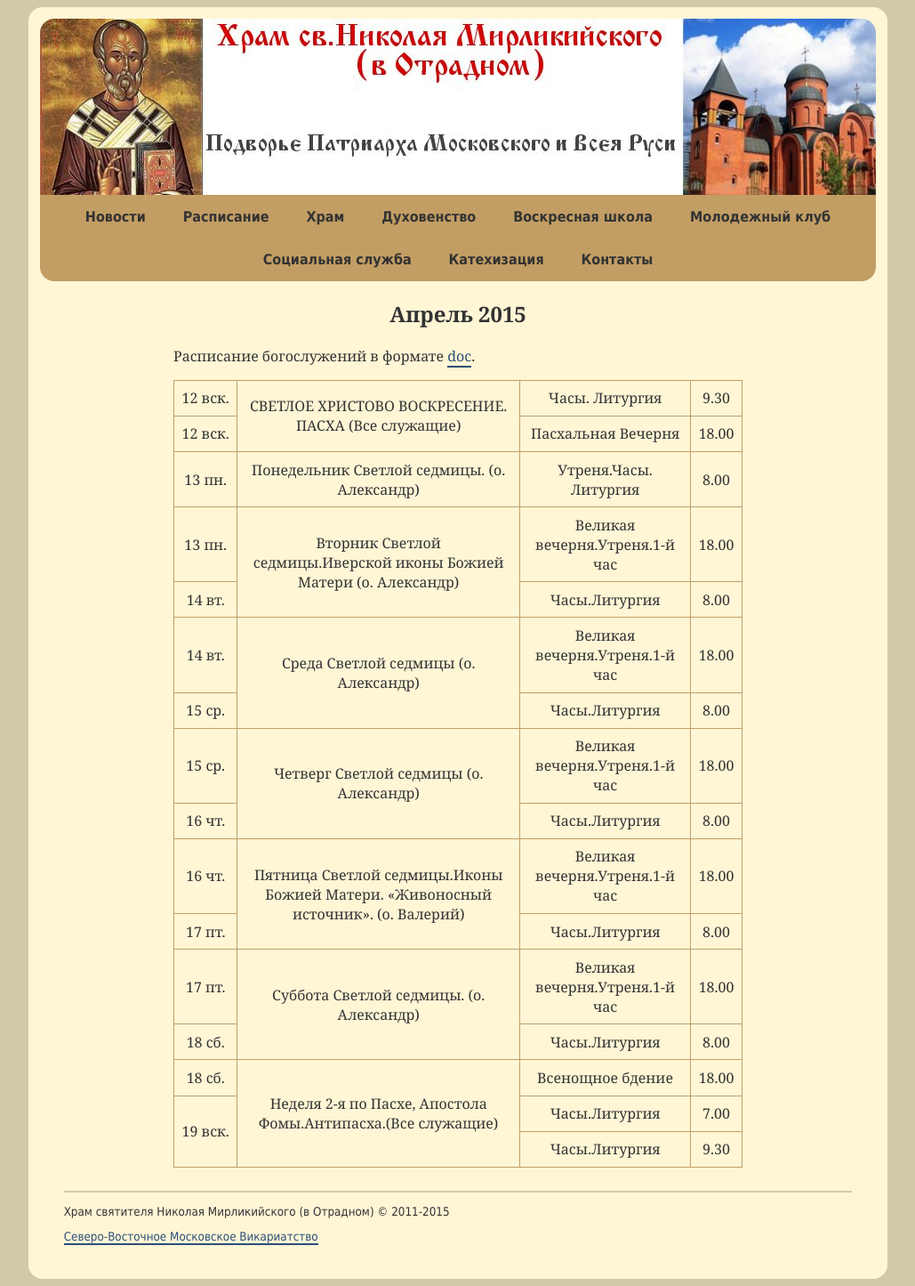
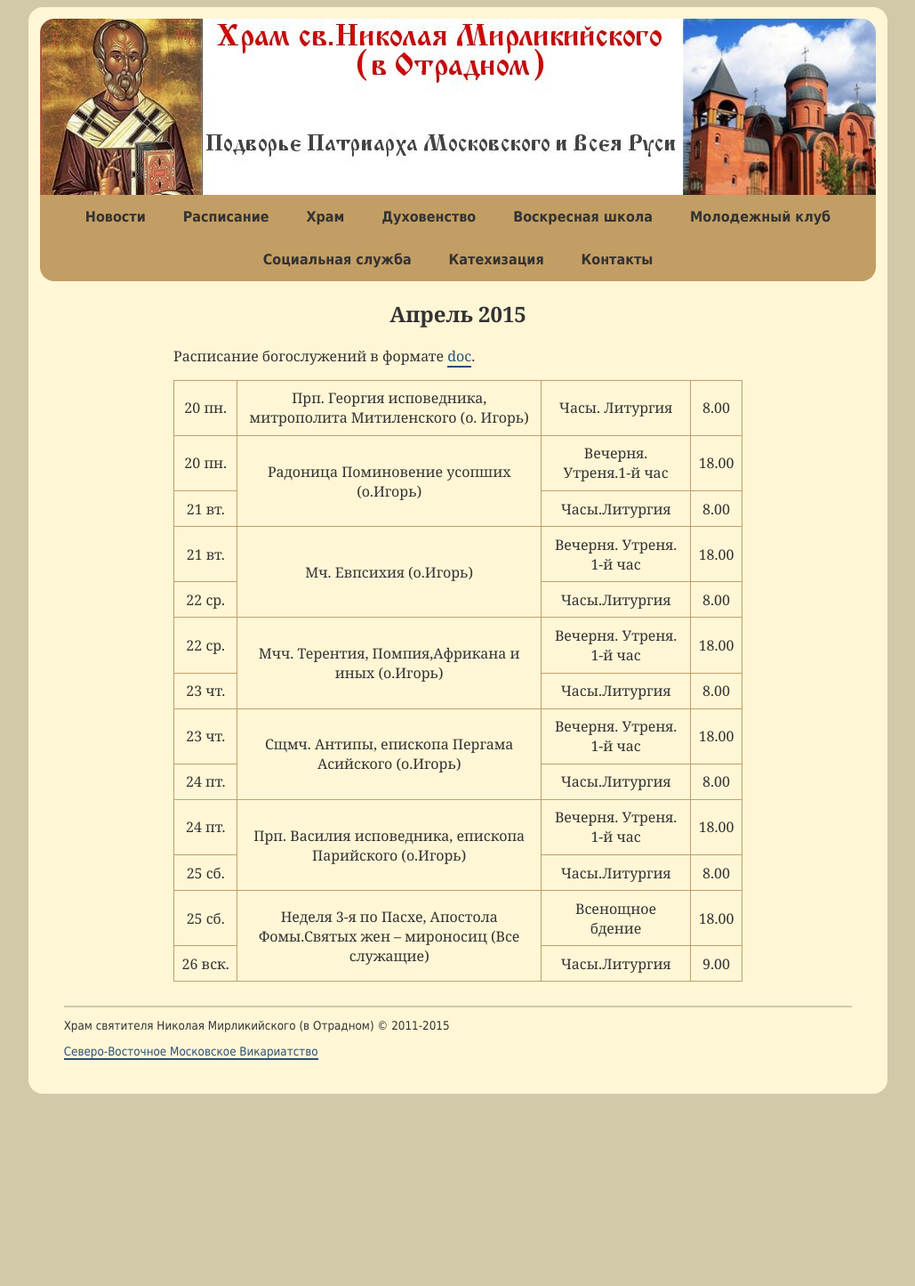
Before and after one commit to hramotradnoe/hramotradnoe.github.io, a Jekyll site: the page built from schedule/index.html, in a window 1280 px wide. Shown: the whole page at 89% size, without its empty margins (125-1154 px from the left). Built offline with Jekyll 4.4.1, drawn with Linux system fonts in a browser that asks for light colours; after the commit the page ends 1237 px from its top, so only the background shows below that.

Commit message:
обновлено расписание

```diff
--- a/_data/schedule.yml
+++ b/_data/schedule.yml
@@ -1,67 +1,56 @@
 period: Апрель 2015
 link: https://docs.google.com/document/d/1GUaF_9P8RQ9D1x63GHTyQcBKL2tczU2zryXDWHGz3gg/edit?pli=1
 timetable:
- - description : "СВЕТЛОЕ ХРИСТОВО ВОСКРЕСЕНИЕ. ПАСХА (Все служащие)"
+ - description : "Прп. Георгия исповедника, митрополита Митиленского (о. Игорь)"
    services    :
-      - day   : 12&nbsp;вск.
-        time  : '9.30'
+      - day   : 20&nbsp;пн.
+        time  : '8.00'
         title : "Часы. Литургия"
-      - day   : 12&nbsp;вск.
+ - description : "Радоница Поминовение усопших (о.Игорь)"
+   services    :
+      - day   : 20&nbsp;пн.
         time  : '18.00'
-        title : "Пасхальная Вечерня"
- - description : "Понедельник Светлой седмицы. (о. Александр)"
-   services    :
-      - day   : 13&nbsp;пн.
-        time  : '8.00'
-        title : "Утреня.Часы. Литургия"
- - description : "Вторник Светлой седмицы.Иверской иконы Божией Матери (о. Александр)"
-   services    :
-      - day   : 13&nbsp;пн.
-        time  : '18.00'
-        title : "Великая вечерня.Утреня.1-й час"
-      - day   : 14&nbsp;вт.
+        title : "Вечерня. Утреня.1-й час"
+      - day   : 21&nbsp;вт.
         time  : '8.00'
         title : "Часы.Литургия"
- - description : "Среда Светлой седмицы (о. Александр)"
+ - description : "Мч. Евпсихия (о.Игорь)"
    services    :
-      - day   : 14&nbsp;вт.
+      - day   : 21&nbsp;вт.
         time  : '18.00'
-        title : "Великая вечерня.Утреня.1-й час"
-      - day   : 15&nbsp;ср.
+        title : "Вечерня. Утреня. 1-й час"
+      - day   : 22&nbsp;ср.
         time  : '8.00'
         title : "Часы.Литургия"
- - description : "Четверг Светлой седмицы (о. Александр)"
+ - description : "Мчч. Терентия, Помпия,Африкана и иных (о.Игорь)"
    services    :
-      - day   : 15&nbsp;ср.
+      - day   : 22&nbsp;ср.
         time  : '18.00'
-        title : "Великая вечерня.Утреня.1-й час"
-      - day   : 16&nbsp;чт.
+        title : "Вечерня. Утреня. 1-й час"
+      - day   : 23&nbsp;чт.
         time  : '8.00'
         title : "Часы.Литургия"
- - description : "Пятница Светлой седмицы.Иконы Божией Матери. «Живоносный источник». (о. Валерий)"
+ - description : "Сщмч. Антипы, епископа Пергама Асийского (о.Игорь)"
    services    :
-      - day   : 16&nbsp;чт.
+      - day   : 23&nbsp;чт.
         time  : '18.00'
-        title : "Великая вечерня.Утреня.1-й час"
-      - day   : 17&nbsp;пт.
+        title : "Вечерня. Утреня. 1-й час"
+      - day   : 24&nbsp;пт.
         time  : '8.00'
         title : "Часы.Литургия"
- - description : "Суббота Светлой седмицы. (о. Александр)"
+ - description : "Прп. Василия исповедника, епископа Парийского (о.Игорь)"
    services    :
-      - day   : 17&nbsp;пт.
+      - day   : 24&nbsp;пт.
         time  : '18.00'
-        title : "Великая вечерня.Утреня.1-й час"
-      - day   : 18&nbsp;сб.
+        title : "Вечерня. Утреня. 1-й час"
+      - day   : 25&nbsp;сб.
         time  : '8.00'
         title : "Часы.Литургия"
- - description : "Неделя 2-я по Пасхе, Апостола Фомы.Антипасха.(Все служащие)"
+ - description : "Неделя 3-я по Пасхе, Апостола Фомы.Святых жен – мироносиц (Все служащие)"
    services    :
-      - day   : 18&nbsp;сб.
+      - day   : 25&nbsp;сб.
         time  : '18.00'
         title : "Всенощное бдение"
-      - day   : 19&nbsp;вск.
-        time  : '7.00'
+      - day   : 26&nbsp;вск.
+        time  : '9.00'
         title : "Часы.Литургия"
-      - day   : 19&nbsp;вск.
-        time  : '9.30'
-        title : "Часы.Литургия"
```
